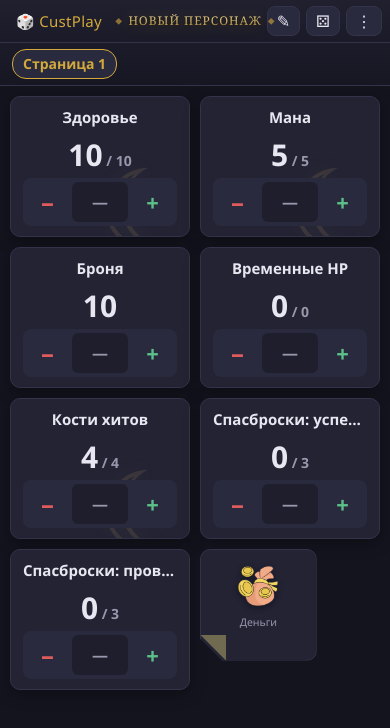
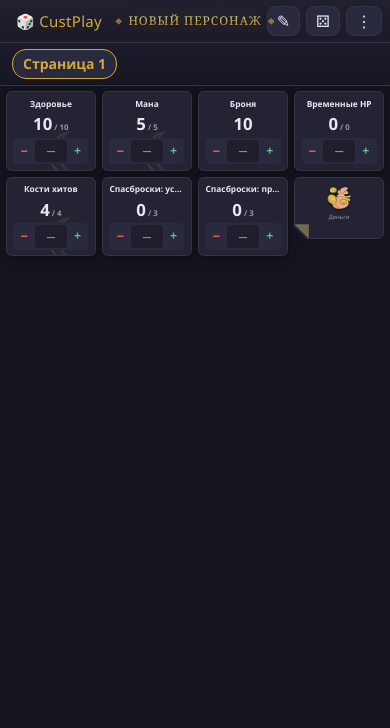
Before and after one commit to EgorPaster/Projects, a plain HTML site: page index.html in a window 390 px wide. Drawn offline with Linux system fonts and the light colour scheme.

Commit message:
Add files via upload

```diff
--- a/index.html
+++ b/index.html
@@ -2,9 +2,9 @@
 <html lang="ru">
 <head>
 <meta charset="UTF-8">
-<meta name="viewport" content="width=device-width, initial-scale=1">
+<meta name="viewport" content="width=device-width, initial-scale=1, maximum-scale=1, user-scalable=no">
 <title>CustPlay</title>
-<link rel="stylesheet" href="style.css?v=40">   <!-- ?v=N: подъём при каждой правке стилей — иначе телефон/ПК может держать старый CSS эвристическим кэшем (SW network-first не всегда спасает) -->
+<link rel="stylesheet" href="style.css?v=41">   <!-- ?v=N: подъём при каждой правке стилей — иначе телефон/ПК может держать старый CSS эвристическим кэшем (SW network-first не всегда спасает) -->
 <link rel="manifest" href="manifest.json">
 <link rel="icon" type="image/png" sizes="192x192" href="icons/icon-192.png">
 <link rel="apple-touch-icon" href="icons/icon-180.png">
--- a/style.css
+++ b/style.css
@@ -887,15 +887,21 @@ button.active { border-color: var(--accent); color: var(--accent); }
 /* ---------- Responsive ---------- */
 @media (max-width: 720px) {
   .card { width: 100%; }
-  /* v42/v43: два счётчика в ряд с таким же зазором, как был у трёх ярлыков
-     (10 px), и ряд закрывается ровно: 2×(50% − 5px) + 10px = 100% */
-  .canvas { gap: 10px; padding: 10px; }
-  .card.type-counter { width: calc((100% - 10px) / 2); }
+  /* v44: по умолчанию 4 счётчика в ряд. Холст уменьшен целиком (zoom), поэтому
+     карточка сохраняет свои 155 px раскладки и просто рендерится мельче —
+     внутренняя верстка не ломается. Зазор 10 px: 4×(25% − 7.5px) + 3×10px = 100%.
+     Ярлыки — тоже 1 клетка, заклинание — 2 клетки (см. ниже). */
+  .canvas { gap: 10px; padding: 10px; zoom: 0.56; min-height: calc((100vh - 60px) / 0.56); }
+  .card.type-counter { width: calc((100% - 30px) / 4); }
+  .card.type-spell { width: calc((100% - 30px) / 2 + 10px); }
+  /* нативный зум страницы выключен (жест отдан под масштаб листа):
+     только вертикальная прокрутка, без пинч- и двойного тапа-зума */
+  html, body { touch-action: pan-y; }
   .counter-val { font-size: 30px; }
   .counter-step { padding: 4px; gap: 4px; }
   .step-btn { height: 40px; font-size: 22px; }
-  /* поле шага может сжиматься: на узких экранах (320) два счётчика в ряд дают
-     карточку ~142 px, иначе «+» вылезал за панель */
+  /* поле шага может сжиматься: на узких экранах (320) карточка ~142 px,
+     иначе «+» вылезал за панель */
   .step-input { height: 40px; flex: 0 1 56px; width: 56px; min-width: 34px; font-size: 16px; }
   .chg-row { --charge-size: 19px; --charge-gap: 4px; }
   #topbar { padding: 6px 8px; gap: 5px; }
@@ -1452,8 +1458,9 @@ button.active { border-color: var(--accent); color: var(--accent); }
   /* запас снизу: значок «−−» свисает на 3px ниже последней строки и без запаса
      добавлял карточке ползунок, который ей не нужен (замер v33: тело 91 / прокрутка 94) */
   .layer-card .card-body { padding-bottom: 8px; }
-  /* три ярлыка в ряд заполняют ширину экрана: 100% контента холста минус два
-     зазора по 10px, делим на три. Жёсткие 108px из .card.collapsed стоят выше
-     по файлу — обе ширины с !important, поэтому побеждает эта. */
-  .card.collapsed { width: calc((100% - 20px) / 3) !important; }
+  /* v44: ярлык — одна клетка той же сетки, что и счётчики (4 в ряд):
+     100% контента холста минус три зазора по 10px, делим на четыре.
+     Жёсткие 108px из .card.collapsed стоят выше по файлу — обе ширины
+     с !important, поэтому побеждает эта. */
+  .card.collapsed { width: calc((100% - 30px) / 4) !important; }
 }
--- a/sw.js
+++ b/sw.js
@@ -2,7 +2,7 @@
    Стратегия: сеть-в-первую-очередь (обновления всегда свежие при интернете),
    при отсутствии сети — из кэша (офлайн-режим PWA).
    При выходе новой версии меняй CACHE_NAME (например, custplay-v2), кэш перезапишется. */
-const CACHE_NAME = 'custplay-v43';
+const CACHE_NAME = 'custplay-v44';
 const ASSETS = [
   './',
   './index.html',
```
